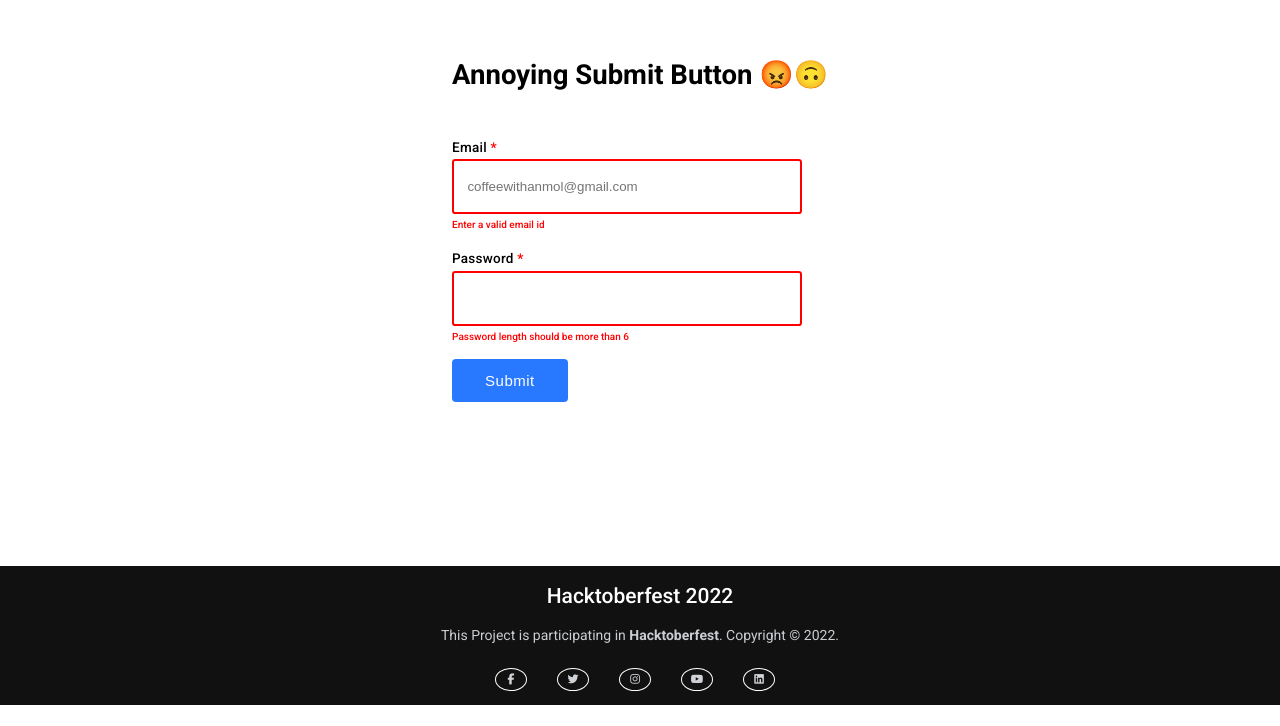
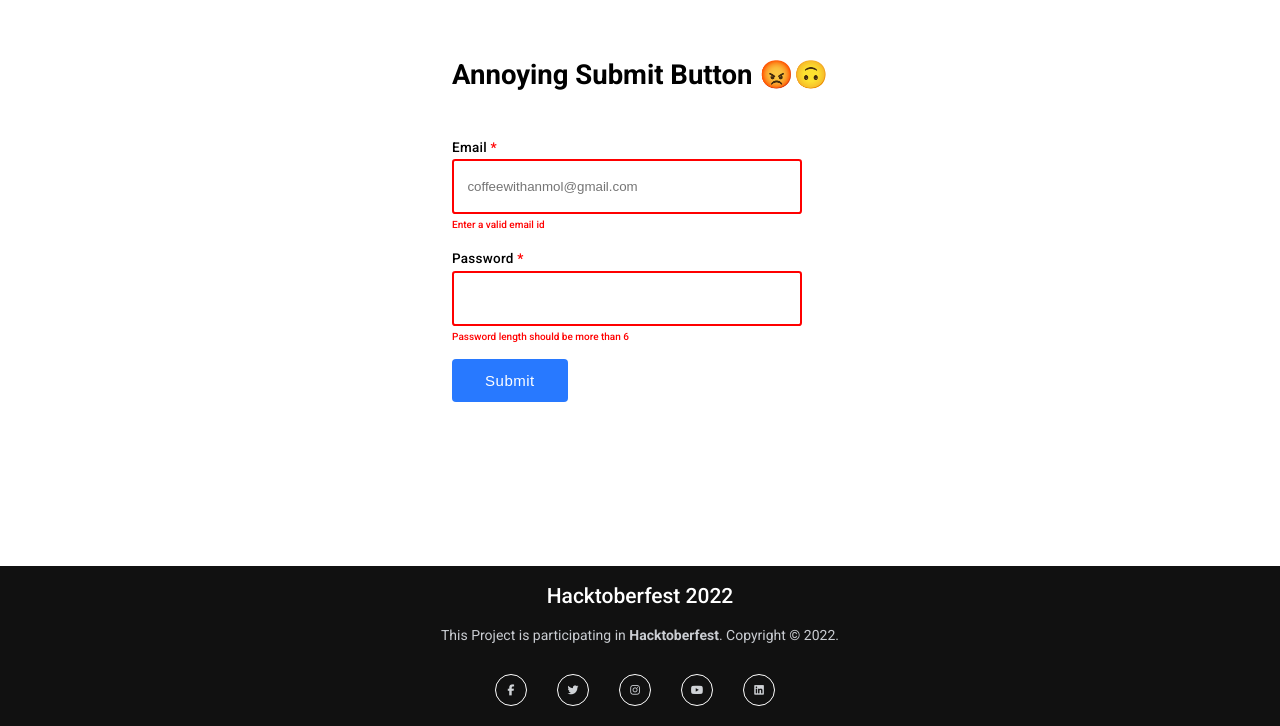
Before and after one commit to fineanmol/Annoying-submit-button, a React (Create React App) app: page / in a window 1280 px wide. Shown: the part 106-832 px from the top of the page. Before the commit the page ends 811 px from the top, so only its background shows below. Built offline with nearby package versions, Linux system fonts and the light colour scheme.

Commit message:
In footer section the social buttons are converted to proper round shape and color inversion on hover added

```diff
--- a/src/components/Footer.css
+++ b/src/components/Footer.css
@@ -4,12 +4,11 @@
   bottom: 0;
   width: 100vw;
   /* height: 100px; */
-  background: linear-gradient(to left, #FF0844, #FF4563);
-  box-shadow: 0 10px 20px rgba(0,0,0,0.19), 0 6px 6px rgba(0,0,0,0.23);
+  background: linear-gradient(to left, #ff0844, #ff4563);
+  box-shadow: 0 10px 20px rgba(0, 0, 0, 0.19), 0 6px 6px rgba(0, 0, 0, 0.23);
   color: wheat;
   text-align: center;
   z-index: 1000;
-
 }
 #footer h3 {
   padding: 5px;
@@ -107,7 +106,7 @@ color: #cacdd2;
 
 .socials {
   list-style: none;
-display: flex!important;
+  display: flex !important;
   align-items: center;
   justify-content: center;
   margin: 1.5rem 0 2rem 0;
@@ -121,18 +120,37 @@ margin: 0 10px;
   text-decoration: none;
   color: #fff;
   border: 1.1px solid white;
+  text-decoration: none;
+  /* Center content */
+  display: flex;
+  flex-direction: column;
+  justify-content: center;
+  align-items: center;
+  /* Add padding */
   padding: 5px;
+  /* Add rounded borders */
   border-radius: 50%;
 }
 
 .socials a i {
   font-size: 1.1rem;
   width: 20px;
-transition: color .4s ease;
+  height: 20px;
+  transition: color 0.4s ease;
+  /* Center content */
+  display: flex;
+  flex-direction: column;
+  justify-content: center;
+  align-items: center;
+}
+
+/* Invert colors when hover mouse */
+.socials a:hover {
+  background-color: white;
 }
 
 .socials a:hover i {
-color: aqua;
+  color: #111;
 }
 
 .footer-bottom {
@@ -158,7 +176,7 @@ text-decoration: none;
 
 .footer-bottom span {
   text-transform: uppercase;
-opacity: .4;
+  opacity: 0.4;
   font-weight: 200;
 }
 
@@ -184,7 +202,7 @@ text-decoration: none;
   color: #27bcda;
 }
 
-@media (max-width:500px) {
+@media (max-width: 500px) {
   .footer-menu ul {
     display: flex;
     margin-top: 10px;
```
Lines whose indentation alone changed are shown as unchanged.
